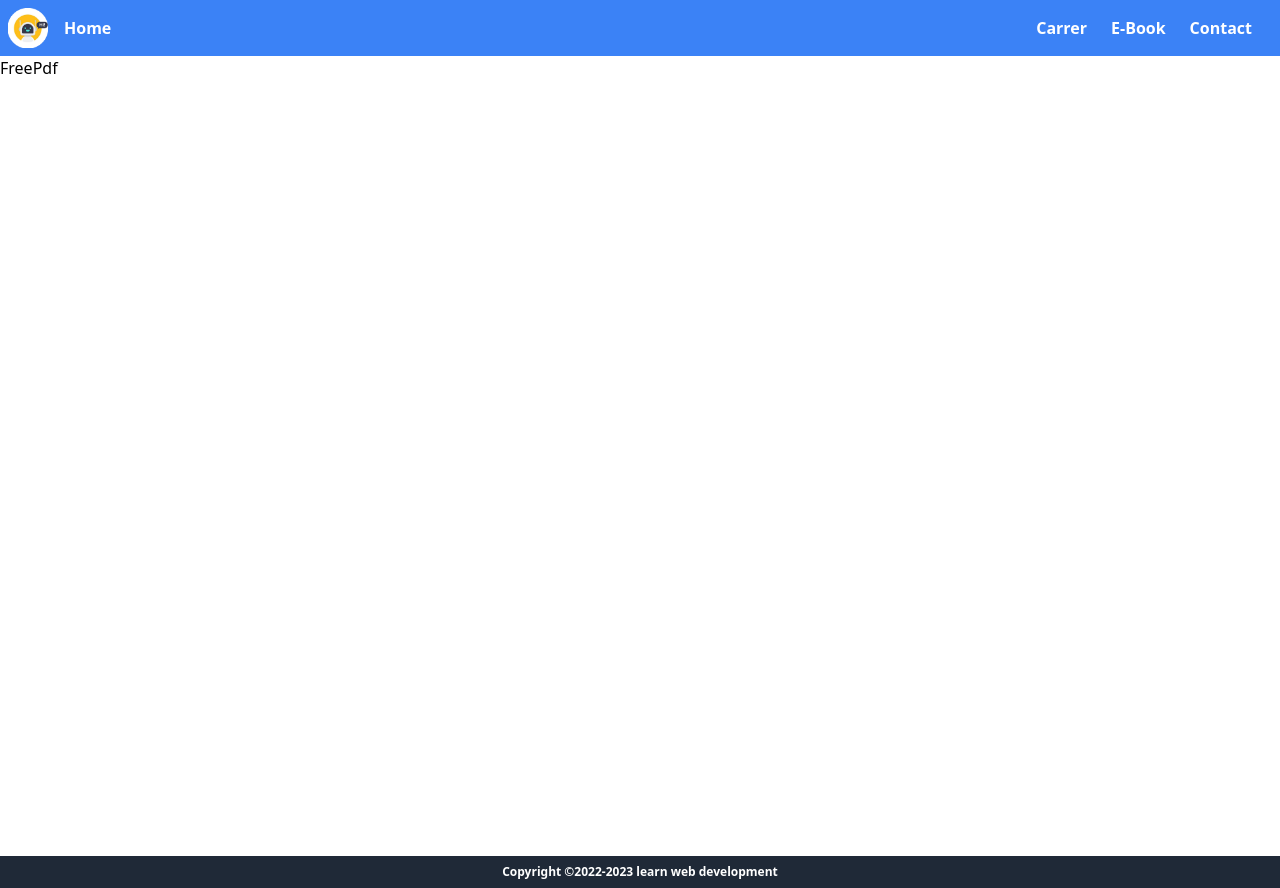
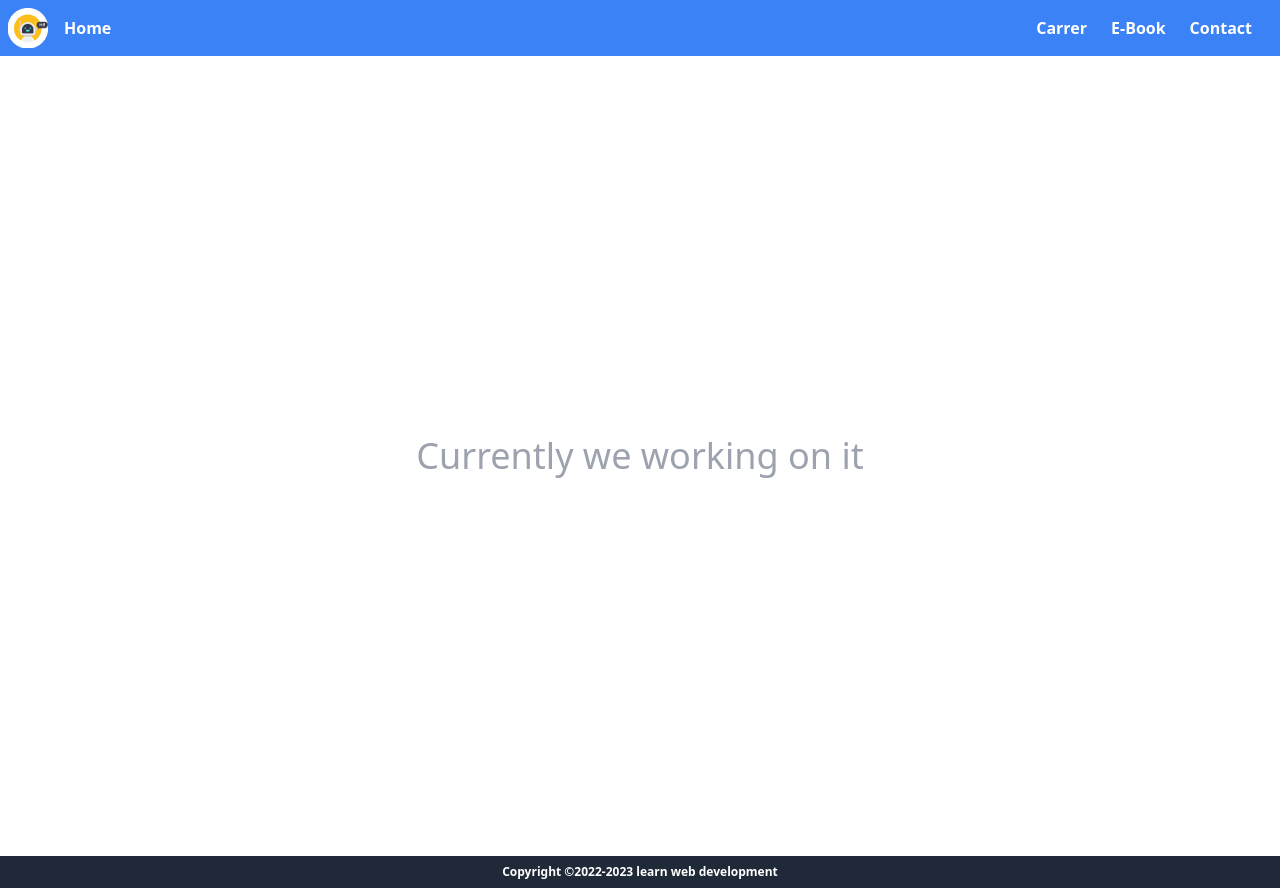
Before and after one commit to rjcodedev/techPlusCoding, a React (Create React App) app: page /freepdf in a window 1280 px wide. Built offline with nearby package versions, Linux system fonts and the light colour scheme; no server answers; the HTML template or start-up script is replaced by a standard one.

Commit message:
changed header title and added freepdf page

```diff
--- a/src/component/Header.js
+++ b/src/component/Header.js
@@ -6,7 +6,7 @@ import { useLocation } from "react-router-dom";
 const Header = () => {
   const location = useLocation();
   const [isMenuVisible, setIsMenuVisible] = useState(false);
-  console.log("host", window.location.host);
+  // console.log("host", window.location);
   return (
     <div className="bg-blue-500 flex justify-between py-2 px-2">
       <div className="flex justify-center items-center gap-4">
@@ -15,7 +15,7 @@ const Header = () => {
         </Link>
         {location.pathname === "/" ? (
           <div className="text-white pr-3 font-bold text-sm md:text-base">
-            {window.location.host}
+           Tech Plus Coding
           </div>
         ) : (
           <Link
@@ -28,7 +28,6 @@ const Header = () => {
       </div>
 
       {/* desktop/large device Menu */}
-
       <div className="hidden md:flex justify-between items-center gap-2 mr-3">
         <Link
           to="/carrer"
@@ -57,7 +56,7 @@ const Header = () => {
       </div>
       {/* Mobile device Menu */}
       {isMenuVisible && (
-        <div className="absolute right-0 top-14 bg-black z-40">
+        <div className="absolute right-0 top-14 bg-blue-500 z-40">
           <div className="md:hidden flex flex-col justify-between items-center gap-2 mr-3">
             <Link
               to="/carrer"
--- a/src/component/page/freepdf/FreePdf.js
+++ b/src/component/page/freepdf/FreePdf.js
@@ -2,8 +2,10 @@ import React from "react";
 
 const FreePdf = () => {
   return (
-    <div className=" min-h-screen w-full">
-      <h1>FreePdf</h1>
+    <div className="h-screen w-full flex justify-center items-center ">
+      <h3 className="text-xl md:text-4xl font-medium text-gray-400">
+        Currently we working on it
+      </h3>
     </div>
   );
 };
```
